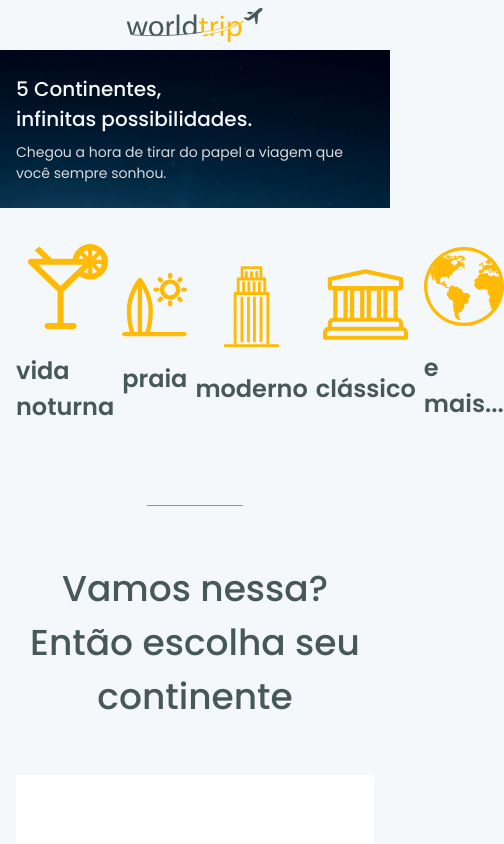
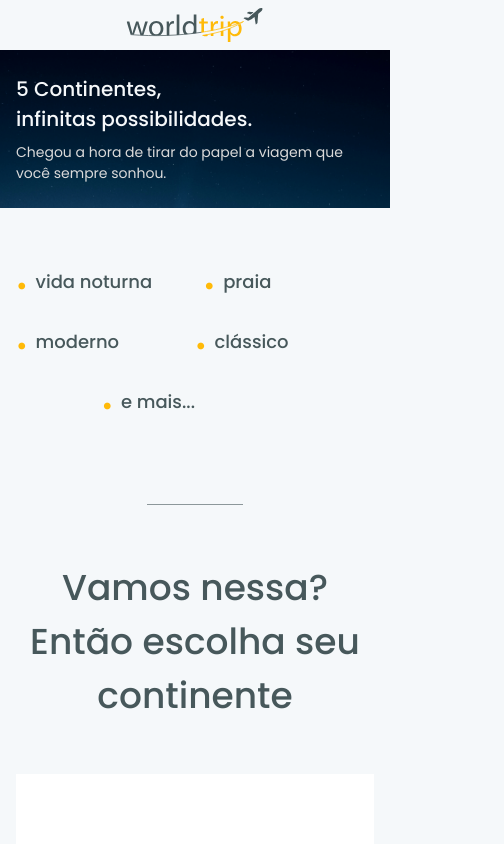
Before and after one commit to leovdn/ignite-react-desafio06, a Next.js app: page / in a window 390 px wide. Shown: the top 844 px of the page, 504 px wide, since content can reach past the window. Built offline with nearby package versions, Linux system fonts and the light colour scheme.

Commit message:
style: responsive TravelTypes

```diff
--- a/src/components/TravelTypes/TravelTypes.tsx
+++ b/src/components/TravelTypes/TravelTypes.tsx
@@ -1,4 +1,4 @@
-import { Box, Flex, HStack, Image, Text } from "@chakra-ui/react"
+import { Box, Flex, HStack, Image, SimpleGrid, Text } from "@chakra-ui/react"
 import TravelTypesItem from "./TravelTypesItem"
 
 const types = [
@@ -27,9 +27,19 @@ const types = [
 export default function TravelTypes() {
   return (
     <Box mt={["2.25rem", "3rem", "4.5rem"]}>
-      <HStack justifyContent="space-between" fontWeight={600} fontSize="1.5rem">
+      <SimpleGrid
+        justifyContent="space-between"
+        gridTemplateColumns={[
+          "repeat(2, 1fr)",
+          "repeat(3, 1fr)",
+          "repeat(5, 1fr)",
+        ]}
+        justifyItems={["start", "center", "center"]}
+        fontWeight={600}
+        fontSize="1.5rem"
+      >
         <TravelTypesItem itens={types} />
-      </HStack>
+      </SimpleGrid>
     </Box>
   )
 }
--- a/src/components/TravelTypes/TravelTypesItem.tsx
+++ b/src/components/TravelTypes/TravelTypesItem.tsx
@@ -1,4 +1,4 @@
-import { Flex, Image, Text } from "@chakra-ui/react"
+import { Box, Flex, Image, Text, useBreakpointValue } from "@chakra-ui/react"
 
 interface TravelTypesItemProps {
   icon: string
@@ -10,6 +10,11 @@ interface TravelTypesDataProps {
 }
 
 export default function TravelTypesItem({ itens }: TravelTypesDataProps) {
+  const isMobile = useBreakpointValue({
+    base: false,
+    md: true,
+  })
+
   return (
     <>
       {itens.map((item) => (
@@ -18,9 +23,25 @@ export default function TravelTypesItem({ itens }: TravelTypesDataProps) {
           flexDirection="column"
           alignItems="center"
           gap="1.5rem"
+          _last={[
+            {
+              justifySelf: "flex-end",
+            },
+            {
+              justifySelf: "center",
+            },
+          ]}
         >
-          <Image src={item.icon} w={85} />
-          <Text>{item.description}</Text>
+          <Image src={item.icon} w={[0, 0, "64px", "80px"]} />
+          <Flex gap="8px">
+            {!isMobile && <Text color="highlight">•</Text>}
+            <Text
+              fontSize={["1.125rem", "1.25rem", "1.25rem", "1.5rem"]}
+              fontWeight={["500", "500", "600"]}
+            >
+              {item.description}
+            </Text>
+          </Flex>
         </Flex>
       ))}
     </>
```
